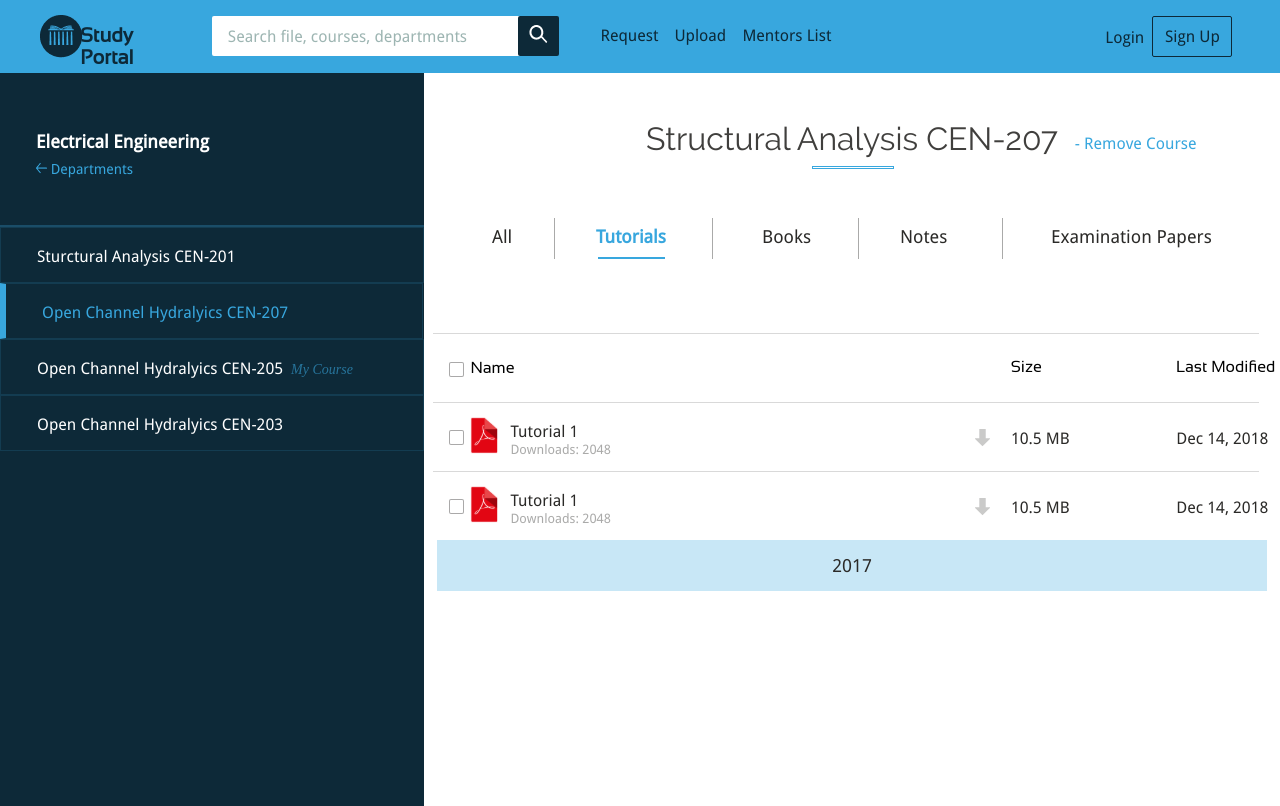
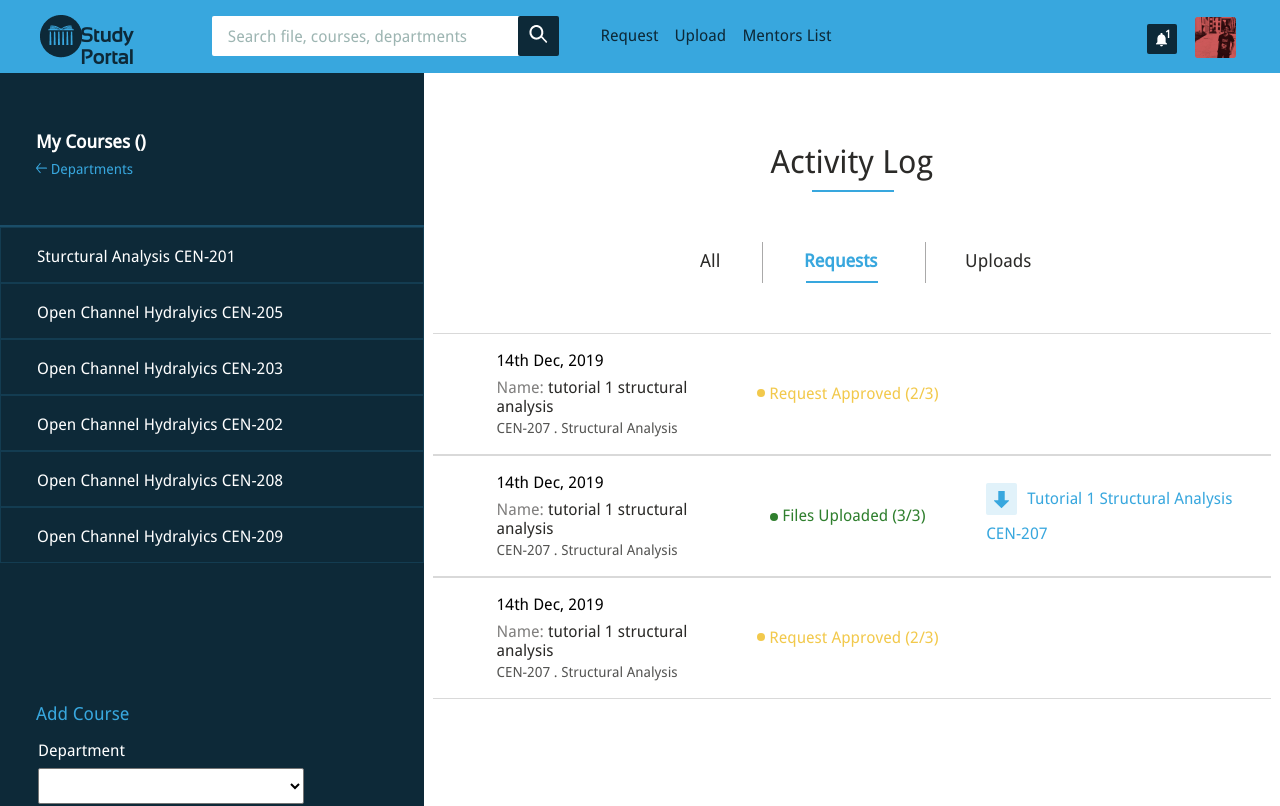
Before and after one commit to sdslabs/studyportal-axion, a React (Create React App) app: page /test in a window 1280 px wide. Shown: the top 806 px of the page. Built offline with nearby package versions, Linux system fonts and the light colour scheme.

Commit message:
code cleanup in sidebar with bool

```diff
--- a/src/App.js
+++ b/src/App.js
@@ -9,7 +9,7 @@ class App extends Component {
     return (
       <Switch>
           <Route exact path='/' component={Home} />
-          <Route exact path='/test' render={(props) => <Test {...props} login={false} />} />
+          <Route exact path='/test' render={(props) => <Test {...props} login={true} />} />
       </Switch>
     )
   }
--- a/src/components/sidebar/courseHandle.js
+++ b/src/components/sidebar/courseHandle.js
@@ -14,11 +14,8 @@ class CourseHandle extends Component {
             active: ''
         }
 
-        this.radio = React.createRef();
         this.course = React.createRef();
         this.header = React.createRef();
-
-        this.loginradio = React.createRef();
 
         this.activatecourse = this.activatecourse.bind(this);
     }
@@ -28,7 +25,7 @@ class CourseHandle extends Component {
     }
 
     componentWillReceiveProps(props) {
-        if (props.login === 'true') {
+        if (props.login) {
             if (props.name === props.active) {
                 this.setState({ active: true })
             }
@@ -54,7 +51,7 @@ class CourseHandle extends Component {
     }
 
     componentDidMount() {
-        if (this.props.login === 'true') {
+        if (this.props.login) {
             if (this.props.name === this.props.active) {
                 this.setState({ active: true })
             }
@@ -80,7 +77,7 @@ class CourseHandle extends Component {
     }
 
     render() {
-        if (this.props.login === 'true') {
+        if (this.props.login) {
             return(
                 <div className='coursehandle'>
                     <span className='coursehandle--heading' onClick={this.activatecourse}>{this.props.name}</span>
--- a/src/components/sidebar/sidebar.js
+++ b/src/components/sidebar/sidebar.js
@@ -36,12 +36,12 @@ class Sidebar extends Component {
                     <div className='sidebar--back'><img src={arrow} alt='arrow' /> Departments</div>
                     <div className='sidebar--course-name'>
                         <div className='sidebar--course-table'>
-                            <CourseHandle login='true' name='Sturctural Analysis CEN-201' active={this.active} handleClick={this.handleClick}/>
-                            <CourseHandle login='true' name='Open Channel Hydralyics CEN-205' active={this.active} handleClick={this.handleClick}/>
-                            <CourseHandle login='true' name='Open Channel Hydralyics CEN-203' active={this.active} handleClick={this.handleClick}/>
-                            <CourseHandle login='true' name='Open Channel Hydralyics CEN-202' active={this.active} handleClick={this.handleClick}/>
-                            <CourseHandle login='true' name='Open Channel Hydralyics CEN-208' active={this.active} handleClick={this.handleClick}/>
-                            <CourseHandle login='true' name='Open Channel Hydralyics CEN-209' active={this.active} handleClick={this.handleClick}/>
+                            <CourseHandle login name='Sturctural Analysis CEN-201' active={this.active} handleClick={this.handleClick}/>
+                            <CourseHandle login name='Open Channel Hydralyics CEN-205' active={this.active} handleClick={this.handleClick}/>
+                            <CourseHandle login name='Open Channel Hydralyics CEN-203' active={this.active} handleClick={this.handleClick}/>
+                            <CourseHandle login name='Open Channel Hydralyics CEN-202' active={this.active} handleClick={this.handleClick}/>
+                            <CourseHandle login name='Open Channel Hydralyics CEN-208' active={this.active} handleClick={this.handleClick}/>
+                            <CourseHandle login name='Open Channel Hydralyics CEN-209' active={this.active} handleClick={this.handleClick}/>
                         </div>
                     </div>
                     <div className='sidebar--form-cover'>
@@ -69,10 +69,10 @@ class Sidebar extends Component {
                     <div className='sidebar--back'><img src={arrow} alt='arrow' /> Departments</div>
                     <div className='sidebar--course-name'>
                         <div className='sidebar--course-table_logout'>
-                            <CourseHandle login='false' name='Sturctural Analysis CEN-201' active={this.active} handleClick={this.handleClick}/>
-                            <CourseHandle login='false' name='Open Channel Hydralyics CEN-207' active={this.active} handleClick={this.handleClick}/>
-                            <CourseHandle login='false' mycourse='true' name='Open Channel Hydralyics CEN-205' active={this.active} handleClick={this.handleClick}/>
-                            <CourseHandle login='false' name='Open Channel Hydralyics CEN-203' active={this.active} handleClick={this.handleClick}/>
+                            <CourseHandle login={false} name='Sturctural Analysis CEN-201' active={this.active} handleClick={this.handleClick}/>
+                            <CourseHandle login={false} name='Open Channel Hydralyics CEN-207' active={this.active} handleClick={this.handleClick}/>
+                            <CourseHandle login={false} mycourse='true' name='Open Channel Hydralyics CEN-205' active={this.active} handleClick={this.handleClick}/>
+                            <CourseHandle login={false} name='Open Channel Hydralyics CEN-203' active={this.active} handleClick={this.handleClick}/>
                         </div>
                     </div>
                 </div>
```
